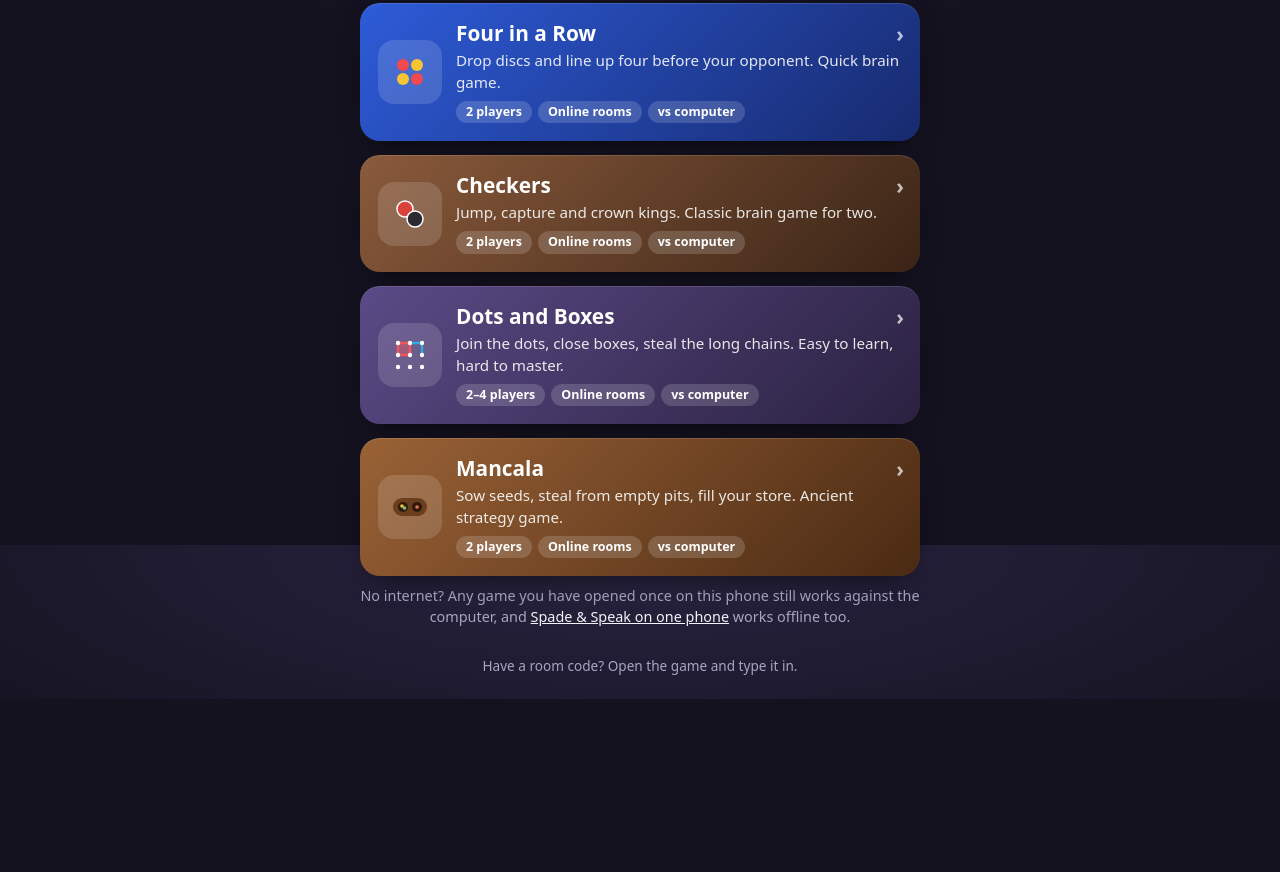
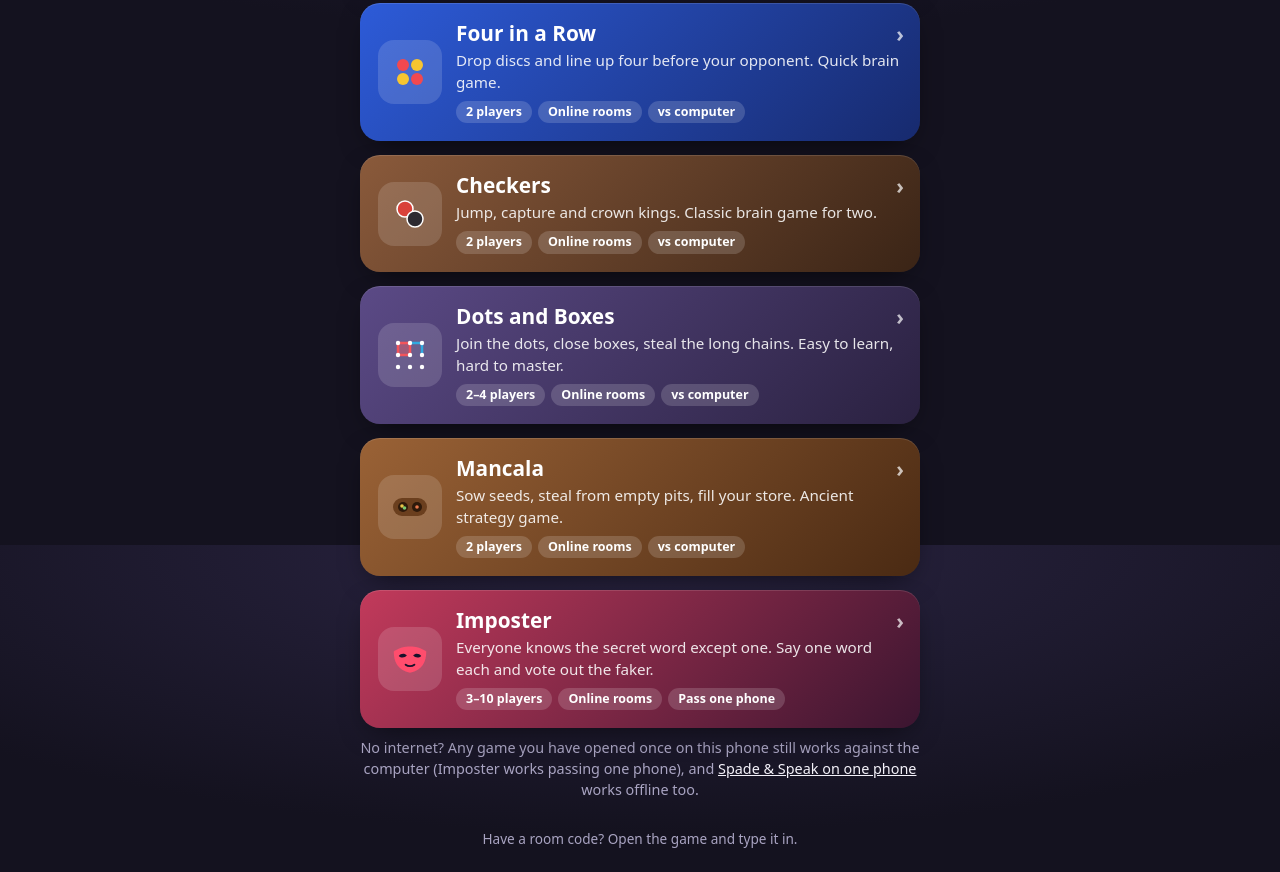
Before and after one commit to libyan11/libyan11.github.io, a plain HTML site: page index.html in a window 1280 px wide. Shown: the part 1055-1927 px from the top of the page. Before the commit the page ends 1754 px from the top, so only its background shows below. Drawn offline with Linux system fonts and the light colour scheme.

Commit message:
Add Imposter to the Game Night hub
Co-Authored-By: Claude Opus 5.5 <noreply@anthropic.com>

```diff
--- a/index.html
+++ b/index.html
@@ -5,7 +5,7 @@
 <script>if("serviceWorker"in navigator&&location.protocol==="https:")addEventListener("load",function(){navigator.serviceWorker.register("sw.js").catch(function(){})})</script>
 <meta name="viewport" content="width=device-width, initial-scale=1, viewport-fit=cover">
 <title>Game Night</title>
-<meta name="description" content="Free party and card games to play with friends on your phones: Spade & Speak, President & Peasant, Grand Tour Tycoon, Ludo, Dominoes, Liar's Dice, Four in a Row, Checkers, Dots and Boxes and Mancala. No accounts, no downloads.">
+<meta name="description" content="Free party and card games to play with friends on your phones: Spade & Speak, President & Peasant, Grand Tour Tycoon, Ludo, Dominoes, Liar's Dice, Four in a Row, Checkers, Dots and Boxes, Mancala and Imposter. No accounts, no downloads.">
 <meta property="og:title" content="Game Night">
 <meta property="og:description" content="Pick a game and play with friends on your phones. No accounts, no downloads.">
 <meta property="og:type" content="website">
@@ -70,6 +70,7 @@ header p { margin: 6px 0 0; color: var(--muted); }
 .checkers { --c1: #8A5A3B; --c2: #3A2416; }
 .dots { --c1: #5B4A86; --c2: #2A2140; }
 .mancala { --c1: #9A6236; --c2: #4A2A13; }
+.imposter { --c1: #C23A5B; --c2: #3B1530; }
 /* the game an old link came from */
 .game.came { outline: 3px solid var(--gold); outline-offset: 3px; }
 .came-note { display: none; margin: 0 0 14px; padding: 12px 14px; border-radius: 14px; background: var(--bg-2); border: 1px solid var(--line); font-size: .95rem; }
@@ -186,9 +187,18 @@ footer { margin-top: 28px; text-align: center; color: var(--muted); font-size: .
       </div>
       <span class="go" aria-hidden="true">›</span>
     </a>
+    <a class="game imposter" data-game="imposter" href="/imposter/">
+      <span class="emblem"><svg viewBox="0 0 64 64" aria-hidden="true"><path d="M6 20c8-6 18-8 26-8s18 2 26 8c0 16-6 30-26 34C12 50 6 36 6 20z" fill="#FF4D6D"/><path d="M14 27c3-4 9-5 13-1-3 4-9 5-13 1zM37 26c4-4 10-3 13 1-4 4-10 3-13-1z" fill="#17122B"/><path d="M25 41c4 3 10 3 14 0" stroke="#17122B" stroke-width="3" fill="none" stroke-linecap="round"/></svg></span>
+      <div>
+        <h2>Imposter</h2>
+        <p>Everyone knows the secret word except one. Say one word each and vote out the faker.</p>
+        <span class="chips"><span>3–10 players</span><span>Online rooms</span><span>Pass one phone</span></span>
+      </div>
+      <span class="go" aria-hidden="true">›</span>
+    </a>
   </nav>
 
-  <p class="extra">No internet? Any game you have opened once on this phone still works against the computer, and <a href="/spade-and-speak/play/">Spade &amp; Speak on one phone</a> works offline too.</p>
+  <p class="extra">No internet? Any game you have opened once on this phone still works against the computer (Imposter works passing one phone), and <a href="/spade-and-speak/play/">Spade &amp; Speak on one phone</a> works offline too.</p>
 
   <footer>Have a room code? Open the game and type it in.</footer>
 </main>
```
